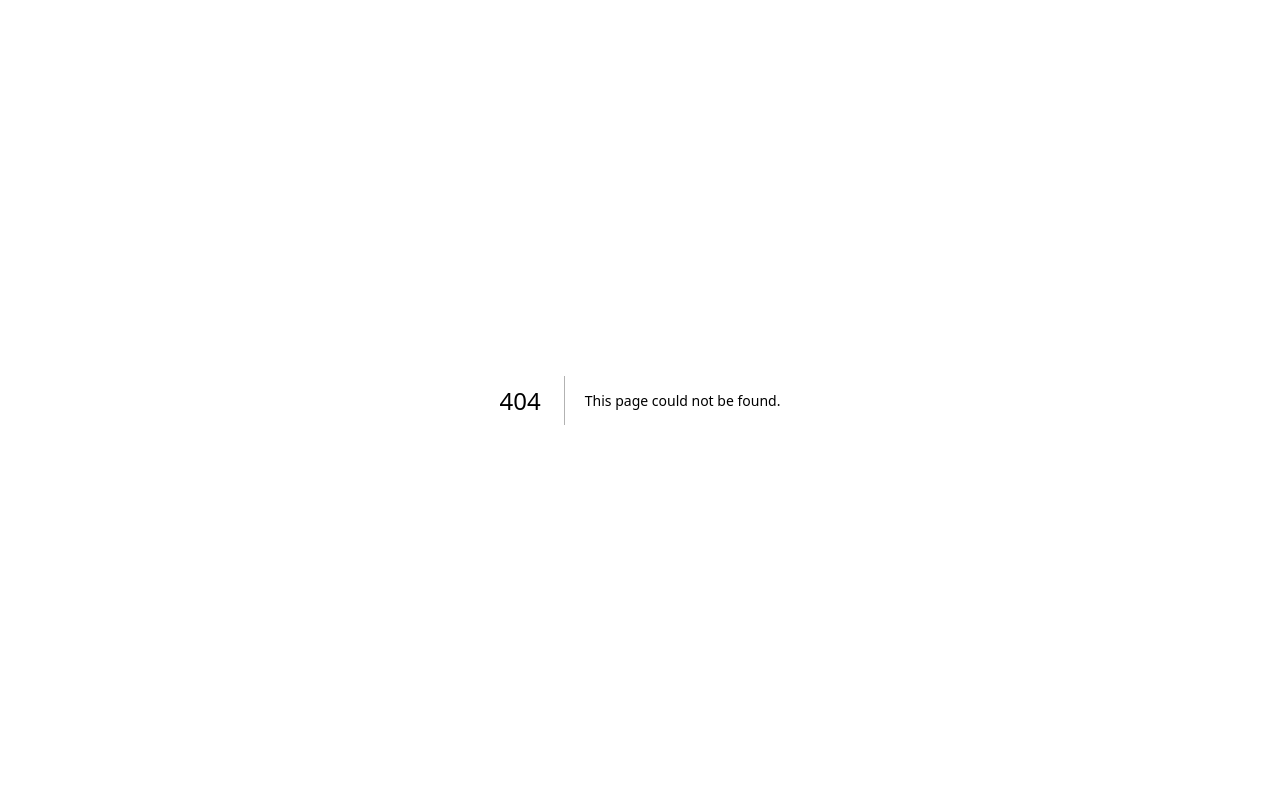
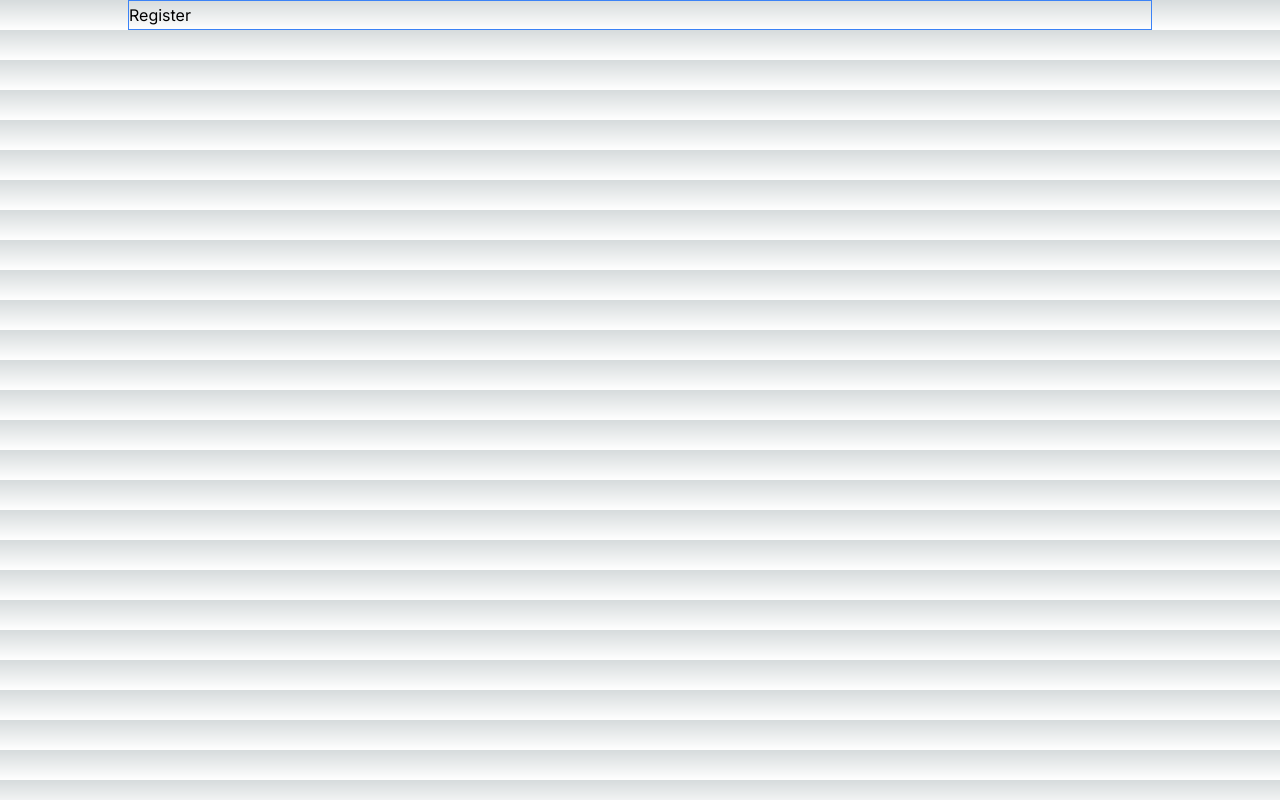
Before and after one commit to BugReportOnWeb/tasksphere, a Next.js app in the folder client/: page /register in a window 1280 px wide. Before the commit this address had no page. Built offline with nearby package versions, Linux system fonts and the light colour scheme.

Commit message:
Create pages/routes for authorization

```diff
--- /dev/null
+++ b/client/app/login/page.tsx
@@ -0,0 +1,9 @@
+const Login = () => {
+    return (
+        <form className='border border-blue-500'>
+            <h1>Login</h1>
+        </form>
+    )
+}
+
+export default Login;
--- /dev/null
+++ b/client/app/register/page.tsx
@@ -0,0 +1,9 @@
+const Register = () => {
+    return (
+        <form className='border border-blue-500'>
+            <h1>Register</h1>
+        </form>
+    )
+}
+
+export default Register;
```
